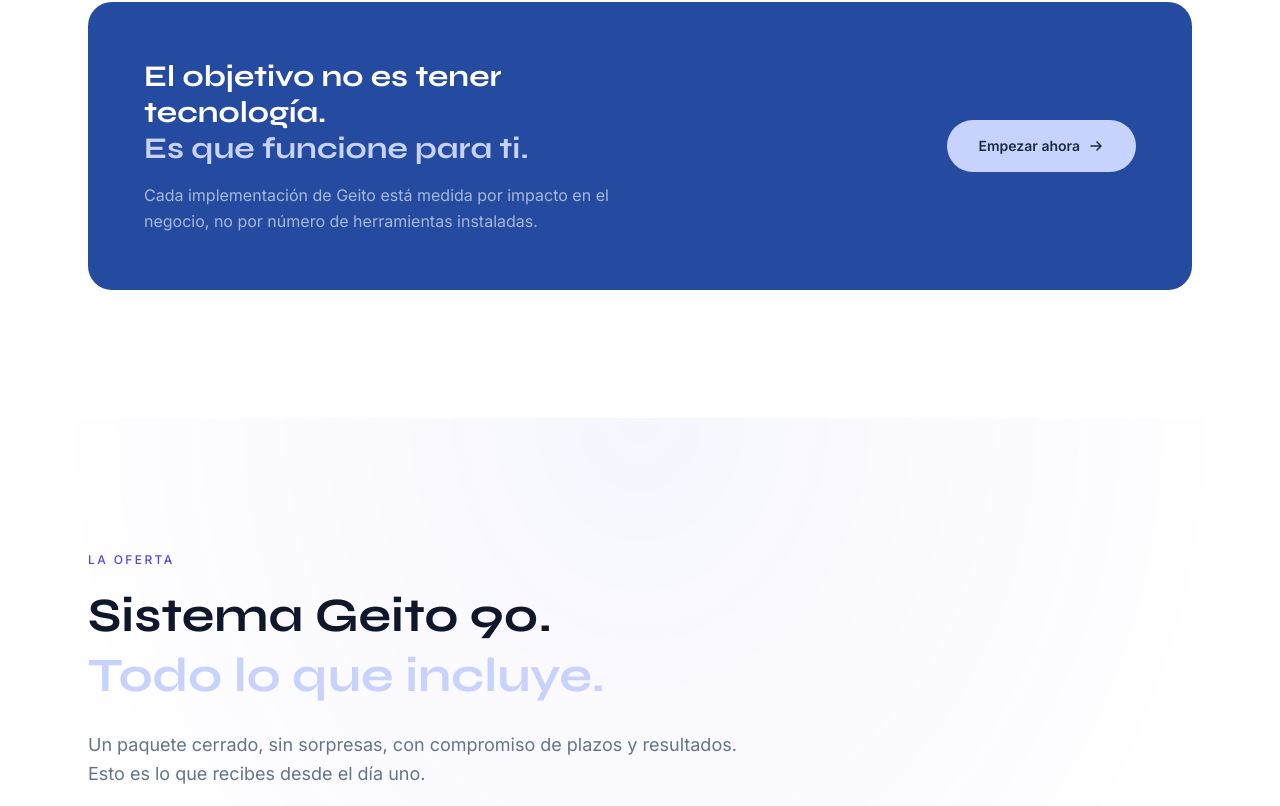
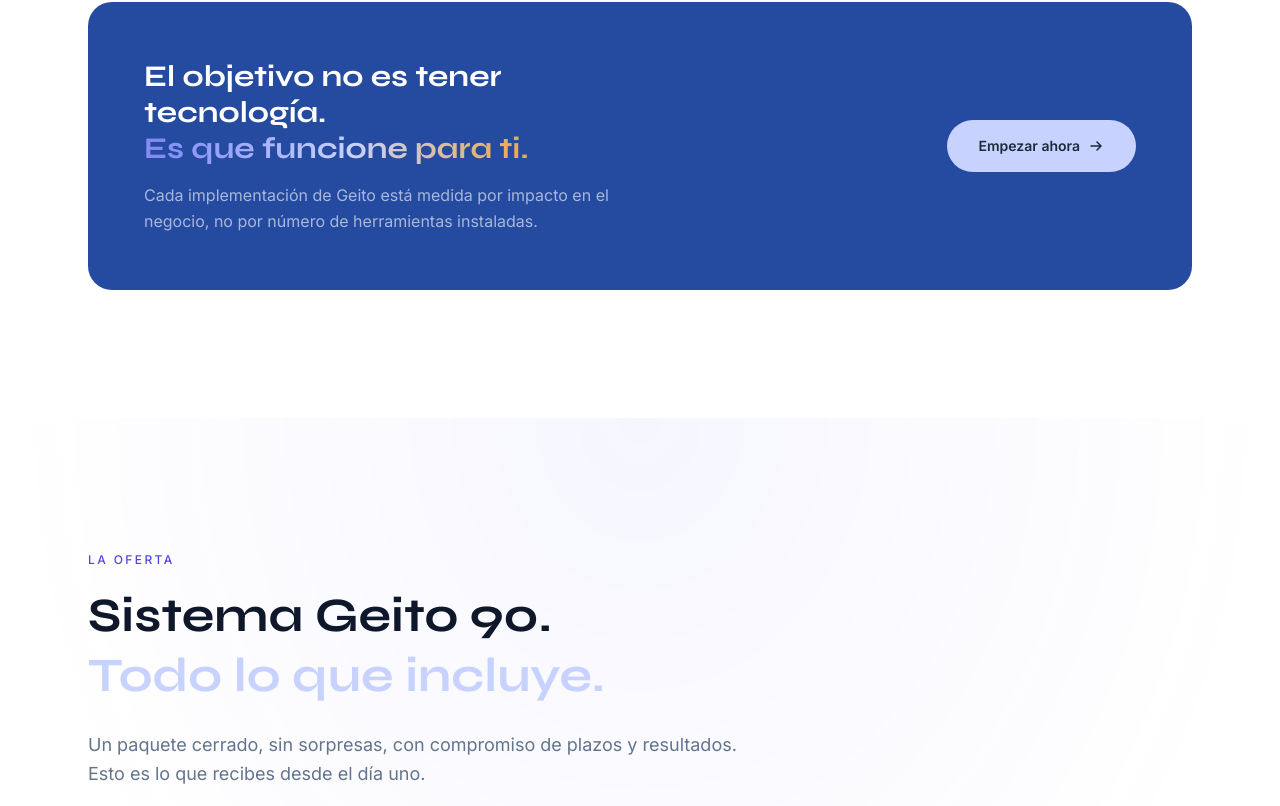
Before and after one commit to miguelangelraazaraujo-hub/Geito-with-Next, a Next.js app: page / in a window 1280 px wide. Shown: the part 7054-7860 px from the top of the page. Built offline with nearby package versions, Linux system fonts and the light colour scheme.

Commit message:
Animaciones generales | Ajustes del navbar

```diff
--- a/src/app/globals.css
+++ b/src/app/globals.css
@@ -11,3 +11,37 @@
 body {
   overflow-x: hidden;
 }
+
+@keyframes draw-check {
+  from { stroke-dashoffset: 25; }
+  to   { stroke-dashoffset: 0; }
+}
+
+.draw-check {
+  stroke-dasharray: 25;
+  stroke-dashoffset: 25;
+  animation: draw-check 0.5s ease forwards;
+  animation-delay: var(--check-delay, 0s);
+}
+
+@keyframes gradient-flow {
+  0%   { background-position: 0% center; }
+  100% { background-position: 200% center; }
+}
+
+.text-gradient-animated {
+  background: linear-gradient(
+    90deg,
+    #c7d2fe 0%,
+    #f59e0b 30%,
+    #f472b6 55%,
+    #818cf8 75%,
+    #c7d2fe 100%
+  );
+  background-size: 200% auto;
+  -webkit-background-clip: text;
+  background-clip: text;
+  -webkit-text-fill-color: transparent;
+  color: transparent;
+  animation: gradient-flow 4s linear infinite;
+}
--- a/src/components/CTAContacto.tsx
+++ b/src/components/CTAContacto.tsx
@@ -1,6 +1,7 @@
 'use client'
 
 import { useState } from 'react'
+import { motion } from 'motion/react'
 
 export default function CTAContacto() {
   const [enviado, setEnviado] = useState(false)
@@ -25,7 +26,7 @@
             >
               30 minutos.
               <br />
-              <span className="text-[#c7d2fe]">Cero PowerPoint.</span>
+              <span className="text-gradient-animated">Cero PowerPoint.</span>
             </h2>
             <p className="text-white/60 leading-relaxed mb-6 max-w-md">
               Tú me cuentas tu operativa actual. Yo te digo si podemos ayudarte —
@@ -46,8 +47,17 @@
                 'Plazas limitadas: 3 nuevos clientes este trimestre',
               ].map((item, i) => (
                 <div key={i} className="flex items-center gap-3">
-                  <svg width="18" height="18" viewBox="0 0 18 18" fill="none" stroke="#c7d2fe" strokeWidth="1.5" strokeLinecap="round" strokeLinejoin="round">
-                    <polyline points="3 9 7 13 15 5" />
+                  <svg
+                    width="18" height="18" viewBox="0 0 18 18" fill="none"
+                    stroke="#c7d2fe" strokeWidth="1.5" strokeLinecap="round" strokeLinejoin="round"
+                  >
+                    <motion.polyline
+                      points="3 9 7 13 15 5"
+                      initial={{ pathLength: 0 }}
+                      whileInView={{ pathLength: 1 }}
+                      viewport={{ once: true, amount: 0.8 }}
+                      transition={{ duration: 0.5, delay: i * 0.35, ease: 'easeOut' }}
+                    />
                   </svg>
                   <span className="text-white/70 text-sm">{item}</span>
                 </div>
--- a/src/components/Hero.tsx
+++ b/src/components/Hero.tsx
@@ -200,7 +200,7 @@
 
               {/* Línea animada sobre la de fondo */}
               <motion.div
-                className="absolute left-[27px] top-8 w-px bg-gradient-to-b from-[#c7d2fe] to-[#c7d2fe]/20 origin-top"
+                className="absolute left-[27px] top-8 w-px bg-linear-to-b from-[#c7d2fe] to-[#c7d2fe]/20 origin-top"
                 initial={{ scaleY: 0 }}
                 animate={{ scaleY: 1 }}
                 transition={{ duration: 1.4, delay: 0.6, ease: [0.25, 0.1, 0.25, 1] }}
@@ -264,7 +264,7 @@
       {/* Scroll indicator */}
       <div className="absolute bottom-10 left-1/2 -translate-x-1/2 flex flex-col items-center gap-2 text-white/30">
         <span className="text-xs tracking-widest uppercase">Scroll</span>
-        <div className="w-px h-8 bg-gradient-to-b from-white/30 to-transparent" />
+        <div className="w-px h-8 bg-linear-to-b from-white/30 to-transparent" />
       </div>
     </section>
   )
--- a/src/components/Resultados.tsx
+++ b/src/components/Resultados.tsx
@@ -205,7 +205,7 @@
               >
                 El objetivo no es tener tecnología.
                 <br />
-                <span className="text-[#c7d2fe]">Es que funcione para ti.</span>
+                <span className="text-gradient-animated">Es que funcione para ti.</span>
               </h3>
               <p className="text-white/60 leading-relaxed">
                 Cada implementación de Geito está medida por impacto en el negocio,
```
